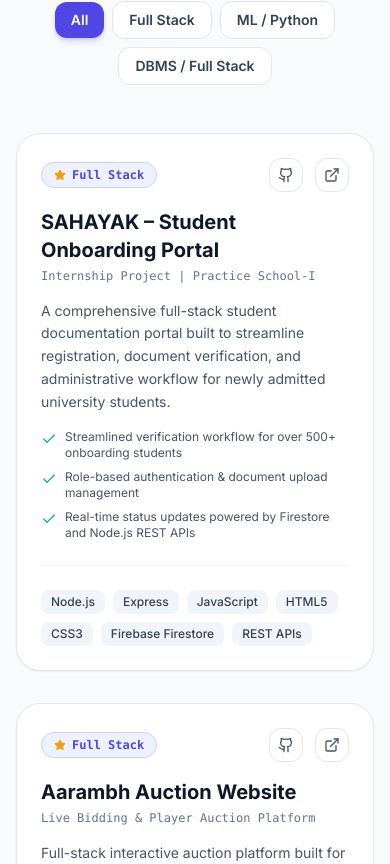
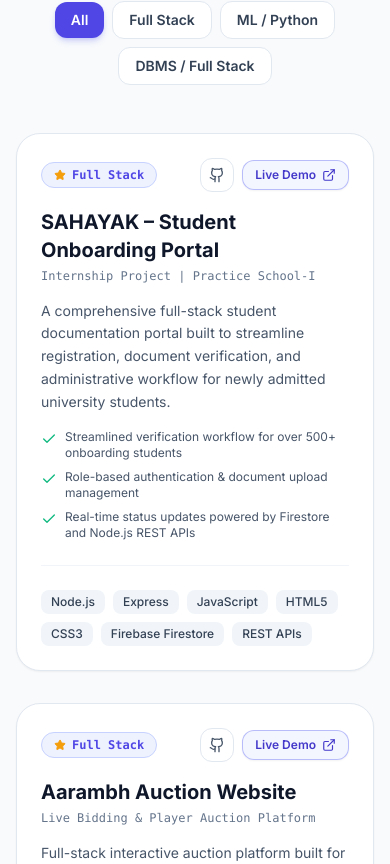
Before and after one commit to TanikGupta/Full-Stack-Asssignment-, a React (Vite) app in the folder client/: page / in a window 390 px wide. Shown: the part 5780-6644 px from the top of the page. Built offline with nearby package versions, Linux system fonts and the light colour scheme; no server answers.

Commit message:
Update live demo links for Sahayak portal and Aarambh Auction platform

```diff
--- a/client/src/components/Projects.jsx
+++ b/client/src/components/Projects.jsx
@@ -74,13 +74,14 @@ const Projects = () => {
                       {project.category}
                     </span>
 
-                    <div className="flex items-center gap-3">
+                    <div className="flex items-center gap-2 sm:gap-3">
                       <a
                         href={project.github}
                         target="_blank"
                         rel="noopener noreferrer"
                         aria-label="GitHub Repository"
                         className="p-2 rounded-xl border border-slate-200 dark:border-slate-700 text-slate-600 dark:text-slate-400 hover:text-brand-500 hover:border-brand-500 transition-colors"
+                        title="View GitHub Code"
                       >
                         <Github className="w-4 h-4" />
                       </a>
@@ -89,9 +90,11 @@ const Projects = () => {
                         target="_blank"
                         rel="noopener noreferrer"
                         aria-label="Live Demo"
-                        className="p-2 rounded-xl border border-slate-200 dark:border-slate-700 text-slate-600 dark:text-slate-400 hover:text-cyanAccent hover:border-cyanAccent transition-colors"
+                        className="inline-flex items-center gap-1.5 px-3 py-1.5 rounded-xl border border-brand-500/40 bg-brand-50/70 dark:bg-brand-950/70 text-brand-700 dark:text-brand-300 hover:bg-brand-600 hover:text-white hover:border-brand-600 transition-all text-xs font-semibold shadow-sm"
+                        title={`Open ${project.title} live website`}
                       >
-                        <ExternalLink className="w-4 h-4" />
+                        <span>Live Demo</span>
+                        <ExternalLink className="w-3.5 h-3.5" />
                       </a>
                     </div>
                   </div>
--- a/client/src/data/portfolioData.js
+++ b/client/src/data/portfolioData.js
@@ -61,7 +61,7 @@ export const projectsData = [
       "A comprehensive full-stack student documentation portal built to streamline registration, document verification, and administrative workflow for newly admitted university students.",
     tags: ["Node.js", "Express", "JavaScript", "HTML5", "CSS3", "Firebase Firestore", "REST APIs"],
     github: "https://github.com/TanikGupta",
-    live: "https://github.com/TanikGupta",
+    live: "https://sahayak.jklu.edu.in",
     featured: true,
     highlights: [
       "Streamlined verification workflow for over 500+ onboarding students",
@@ -78,7 +78,7 @@ export const projectsData = [
       "Full-stack interactive auction platform built for college fest bidding, player drafting, and real-time team budget management with dynamic state updates and transparent bidding logs.",
     tags: ["React.js", "Node.js", "Express", "REST APIs", "Tailwind CSS", "JavaScript"],
     github: "https://github.com/TanikGupta",
-    live: "https://github.com/TanikGupta",
+    live: "https://ipl-auction-website-mu.vercel.app/",
     featured: true,
     highlights: [
       "Real-time team purse and remaining budget calculation engine",
```
